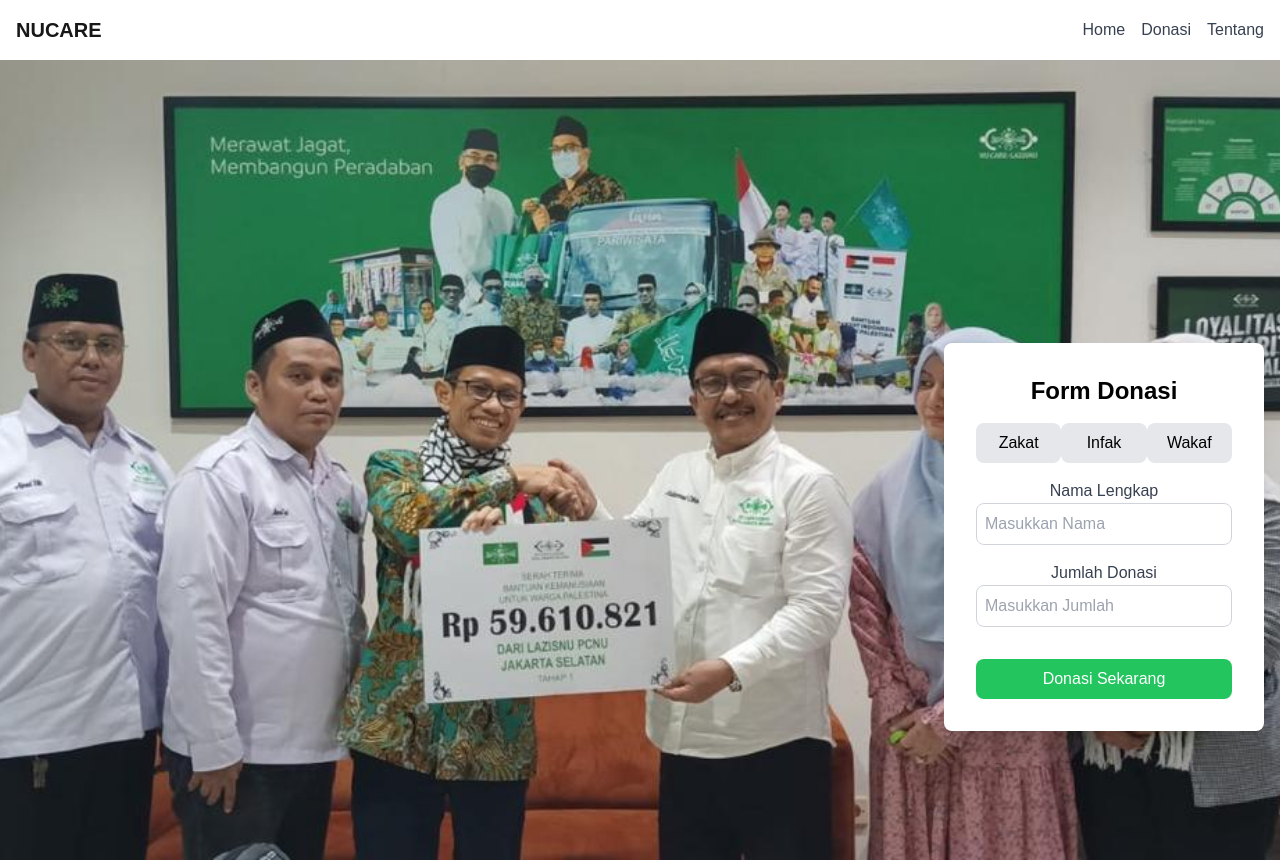
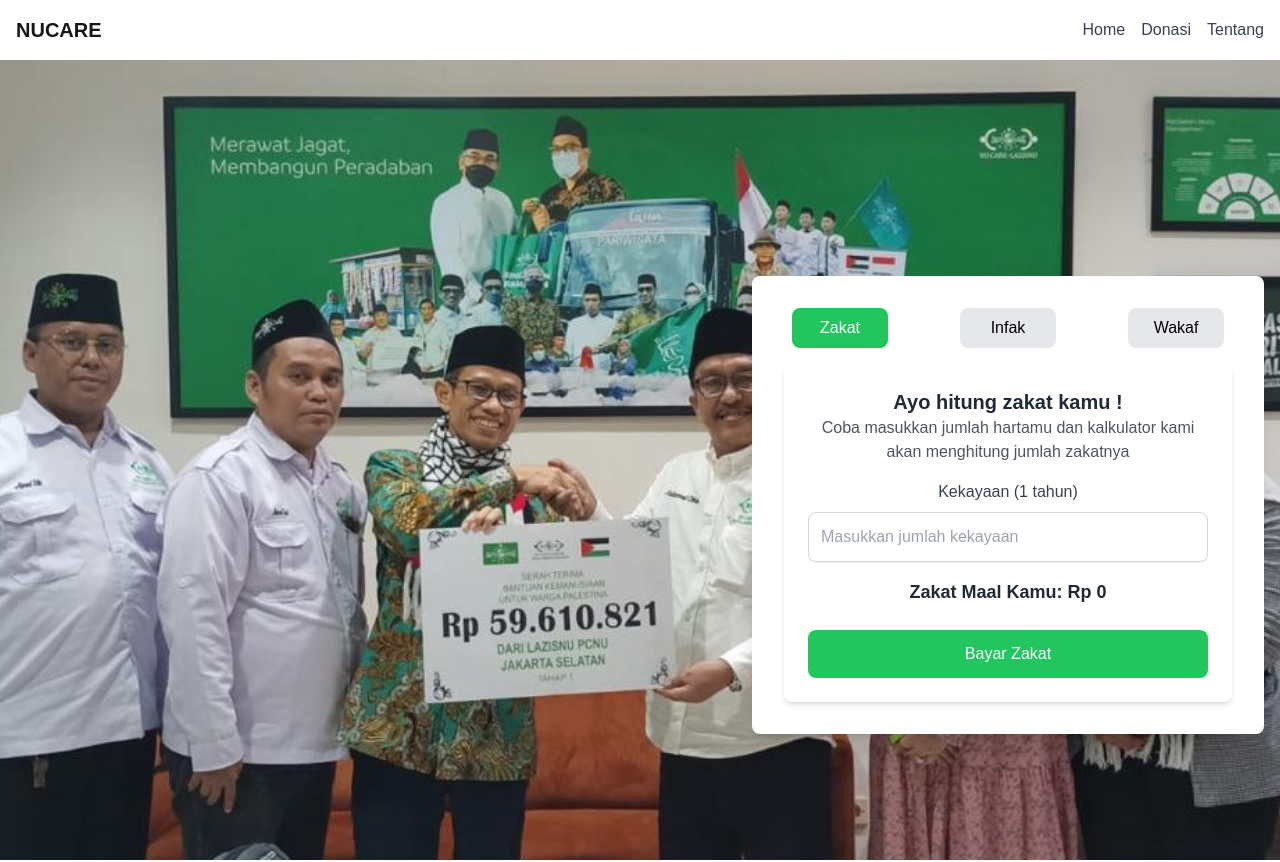
Before and after one commit to akhdanrgya/NuCare-Jaksel, a Next.js app: page / in a window 1280 px wide. Shown: the top 862 px of the page. Built offline with nearby package versions, Linux system fonts and the light colour scheme.

Commit message:
Update zakat form

```diff
--- a/components/HeaderCard.tsx
+++ b/components/HeaderCard.tsx
@@ -1,10 +1,10 @@
-"use client"
+"use client";
 
-import { useState } from 'react';
+import { useState } from "react";
 
 const HeaderCard: React.FC = () => {
   // State untuk jenis donasi yang dipilih
-  const [donationType, setDonationType] = useState<string>('');
+  const [donationType, setDonationType] = useState<string>("zakat");
 
   // Handle perubahan pilihan jenis donasi
   const handleDonationTypeChange = (type: string) => {
@@ -12,71 +12,88 @@
   };
 
   return (
-    <div className="absolute top-1/3 right-0 m-4 bg-white p-8 rounded-lg shadow-xl z-20 w-80">
-      <h3 className="text-2xl font-bold text-center mb-4 text-black">Form Donasi</h3>
+    <div className="absolute top-1/4 right-0 m-4 bg-white p-8 rounded-lg shadow-xl z-20 w-100">
       <form>
         {/* Pilihan Donasi dengan tombol */}
         <div className="mb-4 flex justify-between">
           <button
             type="button"
-            className={`w-24 py-2 rounded-lg ${donationType === 'zakat' ? 'bg-green-500 text-white' : 'bg-gray-200 text-black'}`}
-            onClick={() => handleDonationTypeChange('zakat')}
+            className={`w-24 py-2 rounded-lg mx-2 ${
+              donationType === "zakat"
+                ? "bg-green-500 text-white"
+                : "bg-gray-200 text-black"
+            }`}
+            onClick={() => handleDonationTypeChange("zakat")}
           >
             Zakat
           </button>
           <button
             type="button"
-            className={`w-24 py-2 rounded-lg ${donationType === 'infak' ? 'bg-green-500 text-white' : 'bg-gray-200 text-black'}`}
-            onClick={() => handleDonationTypeChange('infak')}
+            className={`w-24 py-2 rounded-lg mx-2 ${
+              donationType === "infak"
+                ? "bg-green-500 text-white"
+                : "bg-gray-200 text-black"
+            }`}
+            onClick={() => handleDonationTypeChange("infak")}
           >
             Infak
           </button>
           <button
             type="button"
-            className={`w-24 py-2 rounded-lg ${donationType === 'wakaf' ? 'bg-green-500 text-white' : 'bg-gray-200 text-black'}`}
-            onClick={() => handleDonationTypeChange('wakaf')}
+            className={`w-24 py-2 rounded-lg mx-2 ${
+              donationType === "wakaf"
+                ? "bg-green-500 text-white"
+                : "bg-gray-200 text-black"
+            }`}
+            onClick={() => handleDonationTypeChange("wakaf")}
           >
             Wakaf
           </button>
         </div>
 
-        {/* Input Nama */}
-        <div className="mb-4">
-          <label htmlFor="name" className="block text-gray-700">Nama Lengkap</label>
-          <input
-            id="name"
-            type="text"
-            className="w-full p-2 border border-gray-300 rounded-lg"
-            placeholder="Masukkan Nama"
-          />
-        </div>
+        {/* Form Dinamis berdasarkan pilihan Donasi */}
+        {donationType === "zakat" && (
+          <div className="w-full max-w-md p-6 mx-auto bg-white rounded-lg shadow-md">
+            <div className="mb-4">
+              <h2 className="text-xl font-semibold text-center text-gray-800">
+                Ayo hitung zakat kamu !
+              </h2>
+              <p className="text-center text-gray-600 mb-4">
+                Coba masukkan jumlah hartamu dan kalkulator kami akan menghitung
+                jumlah zakatnya
+              </p>
+            </div>
 
-        {/* Input Jumlah Donasi */}
-        <div className="mb-4">
-          <label htmlFor="amount" className="block text-gray-700">Jumlah Donasi</label>
-          <input
-            id="amount"
-            type="number"
-            className="w-full p-2 border border-gray-300 rounded-lg"
-            placeholder="Masukkan Jumlah"
-          />
-        </div>
+            <div className="mb-4">
+              <label htmlFor="wealth" className="block text-gray-700 mb-2">
+                Kekayaan (1 tahun)
+              </label>
+              <input
+                id="wealth"
+                type="number"
+                className="w-full p-3 border border-gray-300 rounded-lg shadow-sm text-black"
+                placeholder="Masukkan jumlah kekayaan"
+              />
+            </div>
+            <div className="text-center mb-6">
+              <p className="text-lg font-semibold text-gray-800">
+                Zakat Maal Kamu: Rp 0
+              </p>
+            </div>
 
-        {/* Form Dinamis berdasarkan pilihan Donasi */}
-        {donationType === 'zakat' && (
-          <div className="mb-4">
-            <label htmlFor="zakatPurpose" className="block text-gray-700">Tujuan Zakat</label>
-            <input
-              id="zakatPurpose"
-              type="text"
-              className="w-full p-2 border border-gray-300 rounded-lg"
-              placeholder="Masukkan Tujuan Zakat"
-            />
+            <div className="text-center">
+              <button className="bg-green-500 text-white px-6 py-3 rounded-lg w-full hover:bg-green-600">
+                Bayar Zakat
+              </button>
+            </div>
           </div>
         )}
-        {donationType === 'infak' && (
+
+        {donationType === "infak" && (
           <div className="mb-4">
-            <label htmlFor="infakPurpose" className="block text-gray-700">Tujuan Infak</label>
+            <label htmlFor="infakPurpose" className="block text-gray-700">
+              Tujuan Infak
+            </label>
             <input
               id="infakPurpose"
               type="text"
@@ -85,9 +102,11 @@
             />
           </div>
         )}
-        {donationType === 'wakaf' && (
+        {donationType === "wakaf" && (
           <div className="mb-4">
-            <label htmlFor="wakafPurpose" className="block text-gray-700">Tujuan Wakaf</label>
+            <label htmlFor="wakafPurpose" className="block text-gray-700">
+              Tujuan Wakaf
+            </label>
             <input
               id="wakafPurpose"
               type="text"
@@ -96,14 +115,6 @@
             />
           </div>
         )}
-
-        {/* Tombol Donasi */}
-        <button
-          type="submit"
-          className="w-full bg-green-500 text-white py-2 rounded-lg mt-4"
-        >
-          Donasi Sekarang
-        </button>
       </form>
     </div>
   );
```
